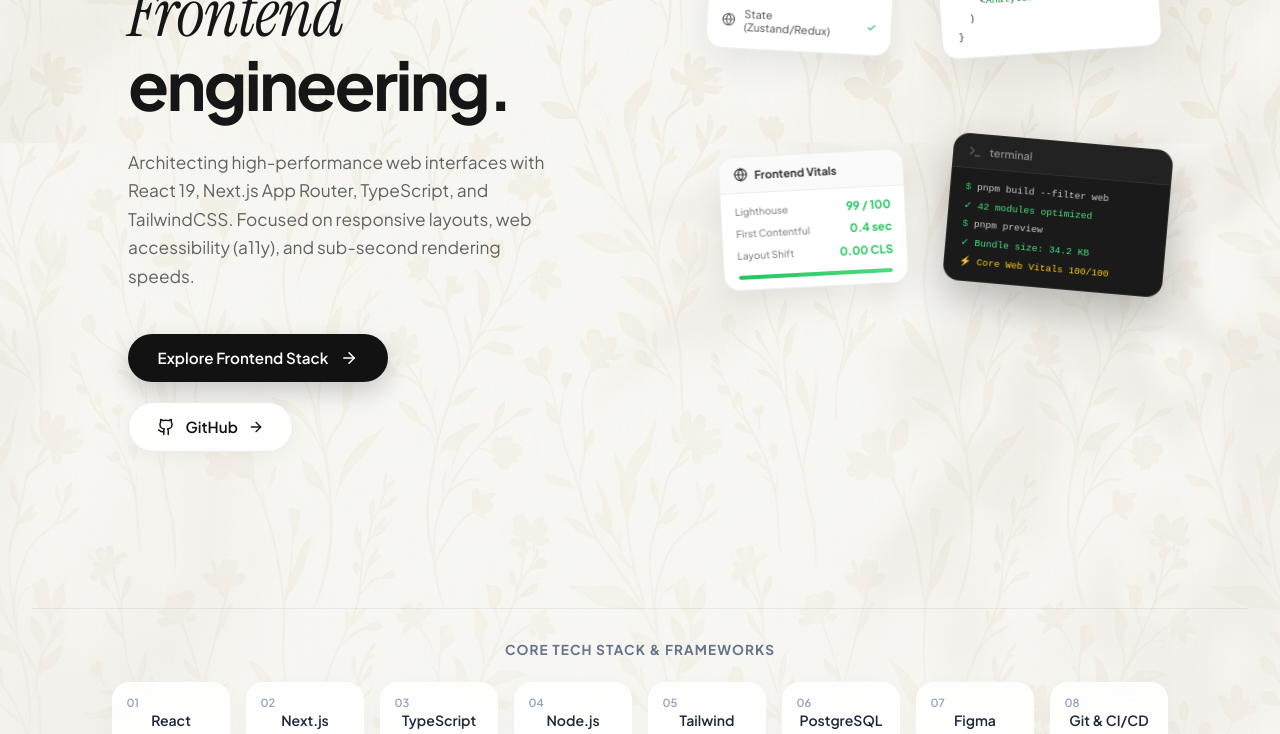
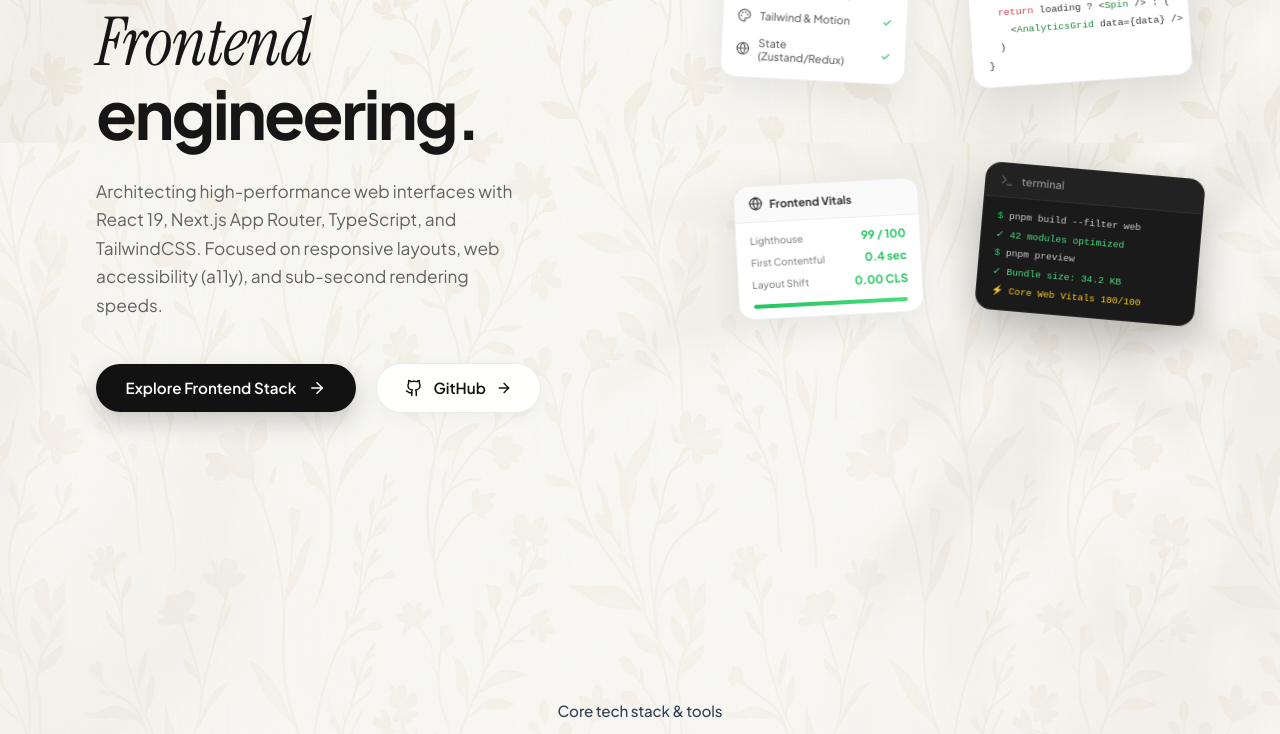
Before and after one commit to Talha-Yaseen-Hub/npm-Google-Scraper, a React (Vite) app: page / in a window 1280 px wide. Shown: the part 2000-2734 px from the top of the page. Built offline with nearby package versions, Linux system fonts and the light colour scheme.

Commit message:
implement interactive SkillsSection component with animated category-based cards

```diff
--- a/src/components/SkillsSection.jsx
+++ b/src/components/SkillsSection.jsx
@@ -612,6 +612,14 @@
 
   return (
     <section id="skills" className="skills-section-v2" ref={sectionRef}>
+      {/* Section Header Eyebrow */}
+      <div className="skills-v2-eyebrow-wrapper">
+        <div className="section-eyebrow">
+          <span className="eyebrow-dot"></span>
+          <span className="eyebrow-text">02 // SKILLS &amp; EXPERTISE</span>
+        </div>
+      </div>
+
       {/* Hanging Navigation Tabs */}
       <div className="hanging-tabs-bar">
         {navTabs.map((tab) => (
@@ -681,22 +689,25 @@
         </div>
       </div>
 
-      {/* Bottom Tech Ribbon */}
+      {/* Bottom Tech Ribbon - Exact TasteSkill layout */}
       <div className="skills-v2-ribbon">
-        <p className="skills-v2-ribbon-label">Core Tech Stack &amp; Frameworks</p>
+        <h3 className="skills-v2-ribbon-title">Core tech stack &amp; tools</h3>
         <div className="skills-v2-ribbon-grid">
           {[
-            { id: '01', name: 'React' },
-            { id: '02', name: 'Next.js' },
-            { id: '03', name: 'TypeScript' },
-            { id: '04', name: 'Node.js' },
-            { id: '05', name: 'Tailwind' },
-            { id: '06', name: 'PostgreSQL' },
-            { id: '07', name: 'Figma' },
-            { id: '08', name: 'Git & CI/CD' },
+            { id: '01', name: 'React', icon: <Code2 size={20} color="#000000" /> },
+            { id: '02', name: 'Next.js', icon: <Globe size={20} color="#000000" /> },
+            { id: '03', name: 'TypeScript', icon: <Layout size={20} color="#000000" /> },
+            { id: '04', name: 'Node.js', icon: <Terminal size={20} color="#000000" /> },
+            { id: '05', name: 'PostgreSQL', icon: <Database size={20} color="#000000" /> },
+            { id: '06', name: 'Tailwind', icon: <Palette size={20} color="#000000" /> },
+            { id: '07', name: 'Docker', icon: <Terminal size={20} color="#000000" /> },
+            { id: '08', name: 'Git & CI/CD', icon: <Code2 size={20} color="#000000" /> },
           ].map((item) => (
             <div key={item.id} className="skills-v2-ribbon-card">
               <span className="src-index">{item.id}</span>
+              <div className="src-icon-circle">
+                {item.icon}
+              </div>
               <span className="src-title">{item.name}</span>
             </div>
           ))}
--- a/src/index.css
+++ b/src/index.css
@@ -559,13 +559,18 @@
    ========================================== */
 .skills-section-v2 {
   position: relative;
-  padding: 0 0 5rem 0;
+  padding: 3rem 0 5rem 0;
   max-width: 1440px;
-  margin: 4rem auto 0;
-  width: calc(100% - 4rem);
+  margin: 0 auto;
+  width: 100%;
   background: transparent;
   border-radius: 0;
   overflow: visible;
+}
+
+.skills-v2-eyebrow-wrapper {
+  padding: 0 6rem;
+  margin-bottom: 1.75rem;
 }
 
 /* --- Hanging Navigation Tabs --- */
@@ -1055,71 +1060,106 @@
   font-weight: 500;
 }
 
-/* --- Bottom Tech Ribbon V2 --- */
+/* --- Bottom Tech Ribbon V2 (TasteSkill Exact Match) --- */
 .skills-v2-ribbon {
   display: flex;
   flex-direction: column;
-  gap: 1.5rem;
+  gap: 1.25rem;
   align-items: center;
-  padding: 2rem 5rem 0;
-  margin-top: 2rem;
-  border-top: 1px solid rgba(0, 0, 0, 0.06);
+  padding: 3rem 2rem 0;
+  margin-top: 3rem;
+  width: 100%;
+  border-top: none;
 }
 
-.skills-v2-ribbon-label {
-  font-size: 0.85rem;
-  font-weight: 700;
-  letter-spacing: 0.08em;
-  color: #64748B;
-  text-transform: uppercase;
+.skills-v2-ribbon-title {
+  font-size: 0.95rem;
+  font-weight: 500;
+  color: #334155;
+  letter-spacing: -0.01em;
+  margin: 0;
+  text-align: center;
 }
 
 .skills-v2-ribbon-grid {
   display: grid;
-  grid-template-columns: repeat(8, 1fr);
-  gap: 1rem;
+  grid-template-columns: repeat(4, 1fr);
+  gap: 0.75rem;
   width: 100%;
+  max-width: 1200px;
+}
+
+@media (min-width: 1024px) {
+  .skills-v2-ribbon-grid {
+    grid-template-columns: repeat(8, 1fr);
+    gap: 0.75rem;
+  }
 }
 
 .skills-v2-ribbon-card {
-  background: rgba(255, 255, 255, 0.88);
-  backdrop-filter: blur(12px);
-  -webkit-backdrop-filter: blur(12px);
-  border: 1px solid rgba(255, 255, 255, 0.95);
-  border-radius: 18px;
-  padding: 1.25rem 0.75rem;
+  background: #FFFFFF;
+  border-radius: 20px;
+  padding: 1rem 0.5rem 1.25rem;
   display: flex;
   flex-direction: column;
   align-items: center;
   justify-content: center;
-  gap: 0.4rem;
+  gap: 0.85rem;
   text-align: center;
-  box-shadow: 0 8px 24px rgba(0, 0, 0, 0.03);
-  transition: transform 0.3s ease, box-shadow 0.3s ease, border-color 0.3s ease;
+  box-shadow: 0 2px 12px rgba(0, 0, 0, 0.03), 0 0 0 1px rgba(0, 0, 0, 0.04);
+  transition: all 0.25s ease;
   cursor: pointer;
   position: relative;
+  min-height: 125px;
 }
 
 .skills-v2-ribbon-card:hover {
-  transform: translateY(-5px);
-  box-shadow: 0 16px 36px rgba(0, 0, 0, 0.07);
-  border-color: rgba(255, 82, 0, 0.35);
+  transform: translateY(-4px);
+  box-shadow: 0 12px 28px rgba(0, 0, 0, 0.08), 0 0 0 1px rgba(0, 0, 0, 0.06);
 }
 
 .src-index {
-  font-size: 0.7rem;
-  font-weight: 600;
-  color: #94A3B8;
+  font-size: 0.65rem;
+  font-family: ui-monospace, SFMono-Regular, Menlo, Monaco, Consolas, monospace;
+  font-weight: 500;
+  color: #CBD5E1;
   position: absolute;
-  top: 0.75rem;
-  left: 0.85rem;
+  top: 10px;
+  left: 12px;
+}
+
+.src-icon-circle {
+  width: 44px;
+  height: 44px;
+  border-radius: 50%;
+  background: #F8FAFC;
+  border: 1px solid rgba(0, 0, 0, 0.04);
+  display: flex;
+  align-items: center;
+  justify-content: center;
+  margin-top: 0.5rem;
+  transition: transform 0.25s ease, background 0.25s ease;
+}
+
+.skills-v2-ribbon-card:hover .src-icon-circle {
+  transform: scale(1.08);
+  background: #F1F5F9;
 }
 
 .src-title {
-  font-size: 0.88rem;
-  font-weight: 600;
+  font-size: 0.82rem;
+  font-weight: 500;
   color: #1E293B;
-  margin-top: 0.5rem;
+  margin: 0;
+  line-height: 1.2;
+}
+
+.src-title {
+  font-size: 0.8rem;
+  font-weight: 700;
+  color: #0F172A;
+  margin-top: 0;
+  line-height: 1.2;
 }
 
 /* Animations */
```
